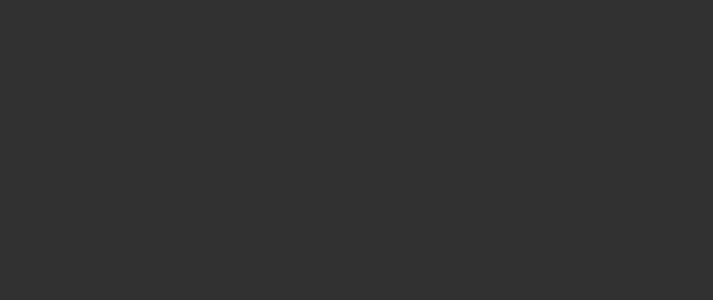
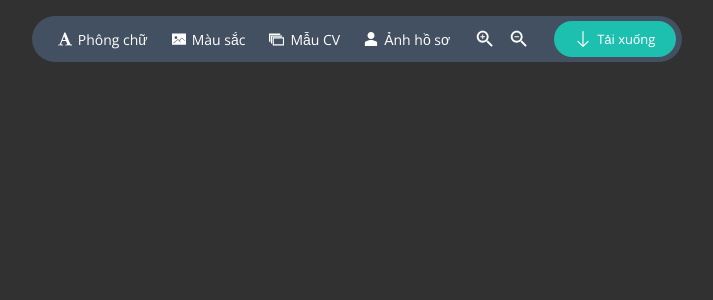
Before and after one commit to Dat004/Edit-App-CV-React, a React (Vite) app: page / in a window 1280 px wide. Shown: the top 300 px of the page, without its empty margins (91-804 px from the left). Built offline with nearby package versions, Linux system fonts and the light colour scheme.

Commit message:
Add BarMenu ui

```diff
--- a/src/components/Button.jsx
+++ b/src/components/Button.jsx
@@ -2,23 +2,31 @@ import classNames from "classnames";
 
 function Button({
   children,
+  icon,
   className,
   container = false,
   outline = false,
   rounded = false,
   disabled = false,
+  leftIcon = false,
+  rightIcon = false,
   ...props
 }) {
-  const buttonClasses = classNames("text-white-text", {
-    [className]: className,
-    "bg-primary hover:bg-second rounded-[999px]": container,
-    "rounded-[50%]": rounded,
-    "opacity-40": disabled,
-  });
+  const buttonClasses = classNames(
+    "flex items-center gap-x-[6px] text-white-text",
+    {
+      [className]: className,
+      "bg-primary hover:bg-second rounded-[999px]": container,
+      "rounded-[50%]": rounded,
+      "opacity-40": disabled,
+    }
+  );
 
   return (
     <button className={buttonClasses} disabled={disabled} {...props}>
+      {leftIcon && icon}
       {children}
+      {rightIcon && icon}
     </button>
   );
 }
--- a/src/icons/index.jsx
+++ b/src/icons/index.jsx
@@ -51,3 +51,203 @@ export const ListTextFormatIcon = ({ width = "22px", height = "22px" }) => (
     <path fill="none" d="M0 0h48v48H0V0z"></path>
   </svg>
 );
+
+export const FontFormatTextIcon = ({ width = "14px", height = "14px" }) => (
+  <svg
+    width={width}
+    height={height}
+    fill="currentColor"
+    version="1.1"
+    xmlSpace="preserve"
+    xmlns="http://www.w3.org/2000/svg"
+    xmlnsXlink="http://www.w3.org/1999/xlink"
+    x="0px"
+    y="0px"
+    viewBox="0 0 475.082 475.082"
+  >
+    <g>
+      <path
+        d="M473.371,433.11c-10.657-3.997-20.458-6.563-29.407-7.706c-8.945-0.767-15.516-2.95-19.701-6.567
+c-2.475-1.529-5.808-6.95-9.996-16.279c-7.806-15.604-13.989-29.786-18.555-42.537c-7.427-20.181-13.617-35.789-18.565-46.829
+c-10.845-25.311-19.982-47.678-27.401-67.092c-4.001-10.466-15.797-38.731-35.405-84.796L255.813,24.265l-3.142-5.996h-15.129
+h-21.414l-79.94,206.704L68.523,400.847c-5.33,9.896-9.9,16.372-13.706,19.417c-3.996,2.848-14.466,5.805-31.405,8.843
+c-11.042,2.102-18.654,3.812-22.841,5.141L0,456.812h5.996c16.37,0,32.264-1.334,47.679-3.997l13.706-2.279
+c53.868,3.806,87.082,5.708,99.642,5.708c0.381-1.902,0.571-4.476,0.571-7.706c0-5.715-0.094-11.231-0.287-16.563
+c-3.996-0.568-7.851-1.143-11.561-1.711c-3.711-0.575-6.567-1.047-8.565-1.431c-1.997-0.373-3.284-0.568-3.855-0.568
+c-14.657-2.094-24.46-5.14-29.407-9.134c-3.236-2.282-4.854-6.375-4.854-12.278c0-3.806,2.19-11.796,6.567-23.982
+c14.277-39.776,24.172-65.856,29.692-78.224l128.483,0.568l26.269,65.096l13.411,32.541c1.144,3.241,1.711,6.283,1.711,9.138
+s-1.14,5.428-3.426,7.707c-2.285,1.905-8.753,4.093-19.417,6.563l-37.404,7.994c-0.763,6.283-1.136,13.702-1.136,22.271
+l16.56-0.575l57.103-3.138c10.656-0.38,23.51-0.575,38.547-0.575c18.264,0,36.251,0.763,53.957,2.282
+c21.313,1.523,39.588,2.283,54.819,2.283c0.192-2.283,0.281-4.754,0.281-7.423C475.082,445.957,474.513,440.537,473.371,433.11z
+M251.245,270.941c-2.666,0-7.662-0.052-14.989-0.144c-7.327-0.089-18.649-0.233-33.973-0.425
+c-15.321-0.195-29.93-0.383-43.824-0.574l48.535-128.477c7.424,15.037,16.178,35.117,26.264,60.242
+c11.425,27.79,20.179,50.727,26.273,68.809L251.245,270.941z"
+      ></path>
+    </g>
+    <g></g>
+    <g></g>
+    <g></g>
+    <g></g>
+    <g></g>
+    <g></g>
+    <g></g>
+    <g></g>
+    <g></g>
+    <g></g>
+    <g></g>
+    <g></g>
+    <g></g>
+    <g></g>
+    <g></g>
+  </svg>
+);
+
+export const BackgroundIcon = ({ width = "14px", height = "14px" }) => (
+  <svg
+    width={width}
+    height={height}
+    version="1.1"
+    xmlns="http://www.w3.org/2000/svg"
+    xmlnsXlink="http://www.w3.org/1999/xlink"
+    x="0px"
+    y="0px"
+    viewBox="0 0 57 57"
+    xmlSpace="preserve"
+    fill="currentColor"
+  >
+    <path
+      d="M57,6H1C0.448,6,0,6.447,0,7v44c0,0.553,0.448,1,1,1h56c0.552,0,1-0.447,1-1V7C58,6.447,57.552,6,57,6z M16,17
+c3.071,0,5.569,2.498,5.569,5.569c0,3.07-2.498,5.568-5.569,5.568s-5.569-2.498-5.569-5.568C10.431,19.498,12.929,17,16,17z
+M52.737,35.676c-0.373,0.406-1.006,0.435-1.413,0.062L40.063,25.414l-9.181,10.054l4.807,4.807c0.391,0.391,0.391,1.023,0,1.414
+s-1.023,0.391-1.414,0L23.974,31.389L7.661,45.751C7.471,45.918,7.235,46,7,46c-0.277,0-0.553-0.114-0.751-0.339
+c-0.365-0.415-0.325-1.047,0.09-1.412l17.017-14.982c0.396-0.348,0.994-0.329,1.368,0.044l4.743,4.743l9.794-10.727
+c0.179-0.196,0.429-0.313,0.694-0.325c0.264-0.006,0.524,0.083,0.72,0.262l12,11C53.083,34.636,53.11,35.269,52.737,35.676z"
+    ></path>
+    <g></g>
+    <g></g>
+    <g></g>
+    <g></g>
+    <g></g>
+    <g></g>
+    <g></g>
+    <g></g>
+    <g></g>
+    <g></g>
+    <g></g>
+    <g></g>
+    <g></g>
+    <g></g>
+    <g></g>
+  </svg>
+);
+
+export const TemplateIcon = ({ width = "15px", height = "15px" }) => (
+  <svg
+    width={width}
+    height={height}
+    fill="currentColor"
+    version="1.1"
+    xmlns="http://www.w3.org/2000/svg"
+    xmlnsXlink="http://www.w3.org/1999/xlink"
+    x="0px"
+    y="0px"
+    viewBox="0 0 56 56"
+    xmlSpace="preserve"
+  >
+    <polygon points="5,36 0,36 0,6 42,6 42,11 5,11 "></polygon>
+    <polygon points="12,43 7,43 7,13 49,13 49,18 12,18 "></polygon>
+    <path d="M14,20v30h42V20H14z M52,46H18V24h34V46z"></path>
+    <g></g>
+    <g></g>
+    <g></g>
+    <g></g>
+    <g></g>
+    <g></g>
+    <g></g>
+    <g></g>
+    <g></g>
+    <g></g>
+    <g></g>
+    <g></g>
+    <g></g>
+    <g></g>
+    <g></g>
+  </svg>
+);
+
+export const PersonIcon = ({ width = "14px", height = "14px" }) => (
+  <svg
+    width={width}
+    height={height}
+    fill="currentColor"
+    enableBackground="new 0 0 515.556 515.556"
+    viewBox="0 0 515.556 515.556"
+    xmlns="http://www.w3.org/2000/svg"
+  >
+    <path d="m348.918 37.751c50.334 50.334 50.334 131.942 0 182.276s-131.942 50.334-182.276 0-50.334-131.942 0-182.276c50.334-50.335 131.942-50.335 182.276 0"></path>
+    <path d="m455.486 350.669c-117.498-79.391-277.917-79.391-395.415 0-17.433 11.769-27.848 31.656-27.848 53.211v111.676h451.111v-111.676c0-21.555-10.416-41.442-27.848-53.211z"></path>
+  </svg>
+);
+
+export const ZoomInIcon = ({ width = "22px", height = "22px" }) => (
+  <svg
+    xmlns="http://www.w3.org/2000/svg"
+    width={width}
+    height={height}
+    viewBox="0 0 24 24"
+    fill="currentColor"
+  >
+    <path d="M15.5 14h-.79l-.28-.27C15.41 12.59 16 11.11 16 9.5 16 5.91 13.09 3 9.5 3S3 5.91 3 9.5 5.91 16 9.5 16c1.61 0 3.09-.59 4.23-1.57l.27.28v.79l5 4.99L20.49 19l-4.99-5zm-6 0C7.01 14 5 11.99 5 9.5S7.01 5 9.5 5 14 7.01 14 9.5 11.99 14 9.5 14z"></path>
+    <path fill="none" d="M0 0h24v24H0V0z"></path>
+    <path d="M12 10h-2v2H9v-2H7V9h2V7h1v2h2v1z"></path>
+  </svg>
+);
+
+export const ZoomOutIcon = ({ width = "22px", height = "22px" }) => (
+  <svg
+    xmlns="http://www.w3.org/2000/svg"
+    width={width}
+    height={height}
+    viewBox="0 0 24 24"
+    fill="currentColor"
+  >
+    <path fill="none" d="M0 0h24v24H0V0z"></path>
+    <path d="M15.5 14h-.79l-.28-.27C15.41 12.59 16 11.11 16 9.5 16 5.91 13.09 3 9.5 3S3 5.91 3 9.5 5.91 16 9.5 16c1.61 0 3.09-.59 4.23-1.57l.27.28v.79l5 4.99L20.49 19l-4.99-5zm-6 0C7.01 14 5 11.99 5 9.5S7.01 5 9.5 5 14 7.01 14 9.5 11.99 14 9.5 14zM7 9h5v1H7z"></path>
+  </svg>
+);
+
+export const DownloadIcon = ({ width = "16px", height = "16px" }) => (
+  <svg
+    width={width}
+    height={height}
+    fill="currentColor"
+    version="1.1"
+    xmlns="http://www.w3.org/2000/svg"
+    xmlnsXlink="http://www.w3.org/1999/xlink"
+    x="0px"
+    y="0px"
+    viewBox="0 0 31.479 31.479"
+    xmlSpace="preserve"
+  >
+    <path
+      d="M26.485,21.206c0.429-0.444,0.429-1.143,0-1.587c-0.444-0.429-1.159-0.429-1.587,0l-8.047,8.047
+V1.111C16.851,0.492,16.359,0,15.74,0c-0.619,0-1.127,0.492-1.127,1.111v26.555l-8.031-8.047c-0.444-0.429-1.143-0.429-1.587,0
+c-0.429,0.444-0.429,1.143,0,1.587l9.952,9.952c0.429,0.429,1.143,0.429,1.587,0L26.485,21.206z"
+    ></path>
+    <g></g>
+    <g></g>
+    <g></g>
+    <g></g>
+    <g></g>
+    <g></g>
+    <g></g>
+    <g></g>
+    <g></g>
+    <g></g>
+    <g></g>
+    <g></g>
+    <g></g>
+    <g></g>
+    <g></g>
+  </svg>
+);
--- a/src/index.css
+++ b/src/index.css
@@ -10,6 +10,7 @@
 }
 
 body {
+  font-family: 'Open Sans', sans-serif;
   color: var(--primary-text-color);
 }
 
@@ -30,6 +31,7 @@ body {
   --white-text-color: #fff;
   --items-text-color: #ccc;
   --primary-text-color: #000;
+  --second-text-color: #1dbfaf;
 }
 
 div,
--- a/src/layouts/MainLayout/components/BarMenuLayout/index.jsx
+++ b/src/layouts/MainLayout/components/BarMenuLayout/index.jsx
@@ -0,0 +1,81 @@
+import {
+  FontFormatTextIcon,
+  BackgroundIcon,
+  TemplateIcon,
+  PersonIcon,
+  ZoomInIcon,
+  ZoomOutIcon,
+  DownloadIcon,
+} from "../../../../icons";
+import Button from "../../../../components/Button";
+
+function BarMenuLayout() {
+  return (
+    <section className="fixed flex items-center justify-center h-[46px] mt-[16px] top-0 left-0 right-[30vw] hht:right-0 z-[999]">
+      <div className="flex items-center h-full rounded-full bg-[#425061]">
+        <section className="flex items-center pl-[14px]">
+          <section className="px-[12px]">
+            <Button
+              className="text-[14px] hover:text-second-text"
+              leftIcon
+              icon={<FontFormatTextIcon />}
+            >
+              <span className="hhp:hidden">Phông chữ</span>
+            </Button>
+          </section>
+          <section className="px-[12px]">
+            <Button
+              className="text-[14px] hover:text-second-text"
+              leftIcon
+              icon={<BackgroundIcon />}
+            >
+              <span className="hhp:hidden">Màu sắc</span>
+            </Button>
+          </section>
+          <section className="px-[12px]">
+            <Button
+              className="text-[14px] hover:text-second-text"
+              leftIcon
+              icon={<TemplateIcon />}
+            >
+              <span className="hhp:hidden">Mẫu CV</span>
+            </Button>
+          </section>
+          <section className="px-[12px]">
+            <Button
+              className="text-[14px] hover:text-second-text"
+              leftIcon
+              icon={<PersonIcon />}
+            >
+              <span className="hhp:hidden">Ảnh hồ sơ</span>
+            </Button>
+          </section>
+        </section>
+        <section className="flex items-center pl-[12px] pr-[6px]">
+          <section>
+            <Button className="hover:text-second-text mr-[12px]">
+              <ZoomInIcon />
+            </Button>
+          </section>
+          <section>
+            <Button className="hover:text-second-text mr-[12px]">
+              <ZoomOutIcon />
+            </Button>
+          </section>
+          <section className="pl-[12px]">
+            <Button
+              leftIcon
+              icon={<DownloadIcon />}
+              container
+              className="text-[13px] py-[10px] px-[21px] leading-[1.14]"
+            >
+              <span>Tải xuống</span>
+            </Button>
+          </section>
+        </section>
+      </div>
+    </section>
+  );
+}
+
+export default BarMenuLayout;
--- a/src/layouts/MainLayout/index.jsx
+++ b/src/layouts/MainLayout/index.jsx
@@ -1,7 +1,10 @@
+import BarMenuLayout from "./components/BarMenuLayout";
+
 function MainLayout({ children }) {
   return (
     <div className="relative h-[100dvh]">
       <div className="absolute inset-0 bg-theme">
+        <BarMenuLayout />
         <div className="w-full h-full">
           <div className="w-[70%] h-full"></div>
           <div className="fixed top-0 right-0 h-full w-[30dvw]"></div>
--- a/tailwind.config.js
+++ b/tailwind.config.js
@@ -5,6 +5,10 @@ export default {
 
   theme: {
     extend: {
+      screens: {
+        hht: { max: "1023px" },
+        hhp: { max: "768px" }
+      },
       backgroundColor: {
         primary: "var(--bg-primary)",
         sidebar: "var(--bg-sidebar)",
@@ -16,12 +20,13 @@ export default {
       },
       textColor: {
         "primary-text": "var(--primary-text-color)",
+        "second-text": "var(--second-text-color)",
         "items-text": "var(--items-text-color)",
         "white-text": "var(--white-text-color)",
       },
       borderColor: {
         field: "var(--bd-field)",
-      }
+      },
     },
   },
 
```
